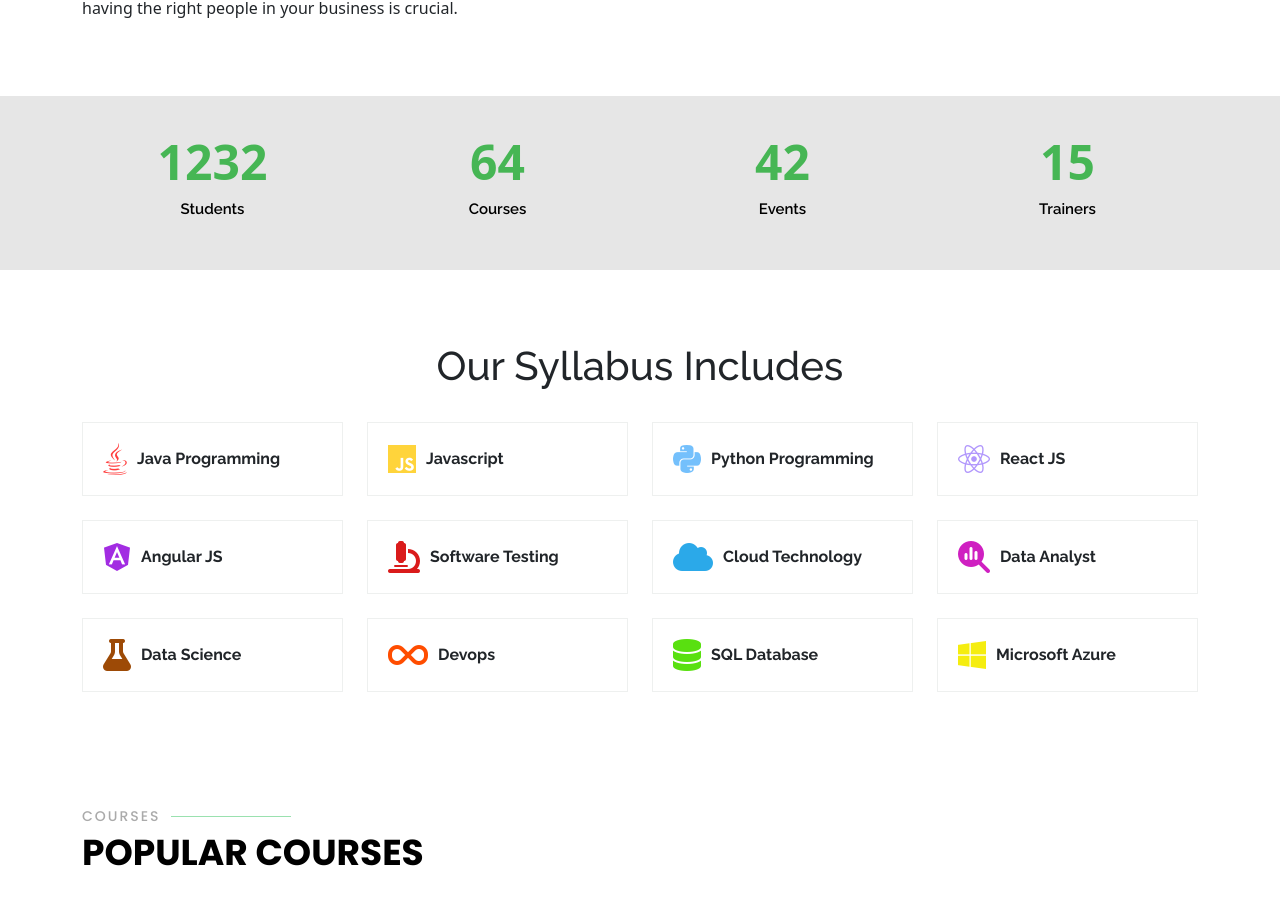
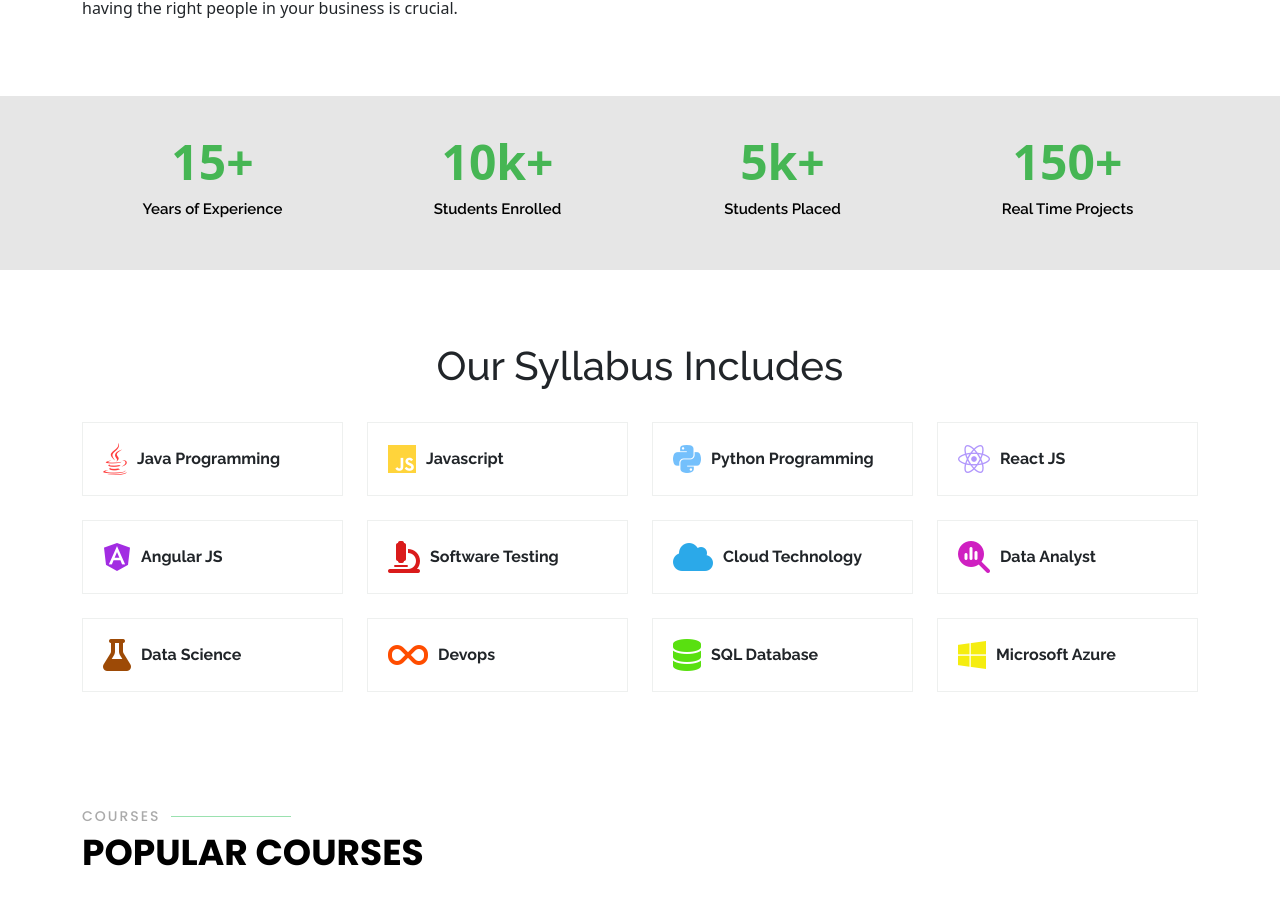
Before and after one commit to 8055SUBASH/Vcentry-Frontend, a React (Create React App) app: page / in a window 1280 px wide. Shown: the part 1038-1957 px from the top of the page. Built offline with nearby package versions, Linux system fonts and the light colour scheme; a web font is replaced by a local one.

Commit message:
service contact section added

```diff
--- a/src/pages/Home.js
+++ b/src/pages/Home.js
@@ -58,23 +58,23 @@ const Home = () => {
                         <div className="row counters">
 
                             <div className="col-lg-3 col-6 text-center">
-                                <span  className="purecounter">1232</span>
-                                <p>Students</p>
+                                <span  className="purecounter">15+</span>
+                                <p>Years of Experience</p>
                             </div>
 
                             <div className="col-lg-3 col-6 text-center">
-                                <span  className="purecounter">64</span>
-                                <p>Courses</p>
+                                <span  className="purecounter">10k+</span>
+                                <p>Students Enrolled</p>
                             </div>
 
                             <div className="col-lg-3 col-6 text-center">
-                                <span className="purecounter">42</span>
-                                <p>Events</p>
+                                <span className="purecounter">5k+</span>
+                                <p>Students Placed</p>
                             </div>
 
                             <div className="col-lg-3 col-6 text-center">
-                                <span className="purecounter">15</span>
-                                <p>Trainers</p>
+                                <span className="purecounter">150+</span>
+                                <p>Real Time Projects</p>
                             </div>
 
                         </div>
```
